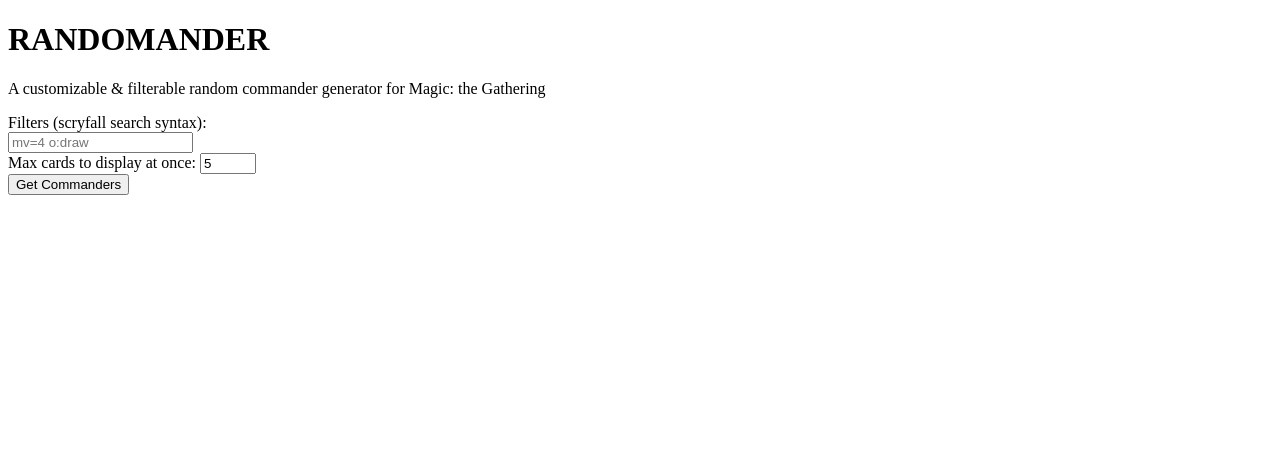
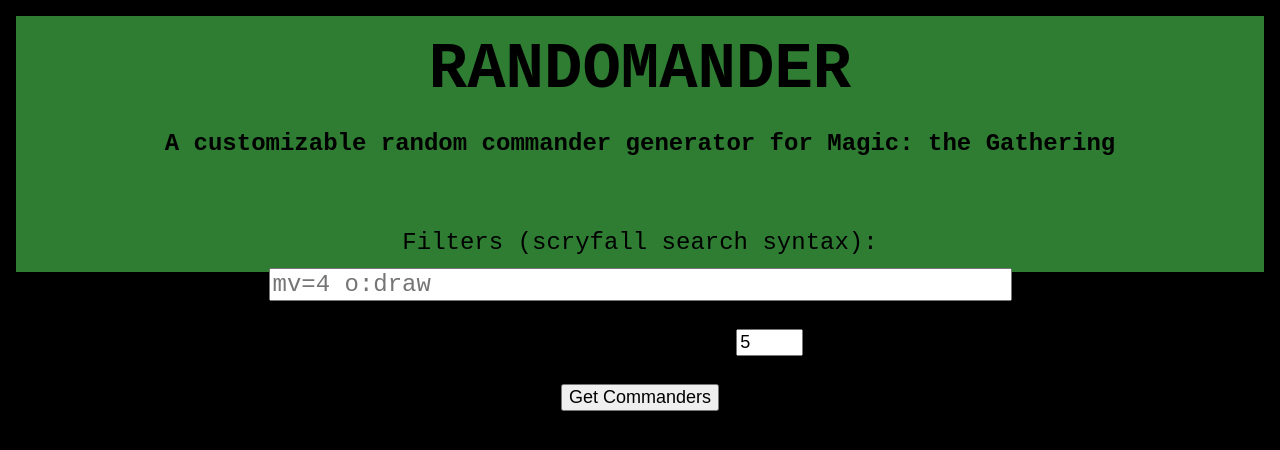
Before and after one commit to boltmarrow/randomander, a plain HTML site: page index.html in a window 1280 px wide. Drawn offline with Linux system fonts and the light colour scheme.

Commit message:
make HTML prettier

```diff
--- a/index.html
+++ b/index.html
@@ -1,28 +1,70 @@
 <!DOCTYPE html>
 <html>
+<head>
+    <style>
+        body {font-family: "Courier New", sans-serif; background-color: black; margin: 1em}
+        h1 {text-align: center; font-size: 4em; margin:0em;}
+        h3 {text-align: center; font-size: 1.5em; margin-bottom: 3em;}
+        form {font-size: 1.5em;}
+        #top {
+            background-color: #2E7D32;
+            text-align: center;
+            max-width:100vw;
+            max-height:20vw;
+            margin:0em;
+        }
+        #outputDiv {
+            background-color: black;
+            text-align: center;
+            max-width:100vw;
+            color: white;
+        }
+        #filter {
+            font-family: "Courier New";
+            font-size: 1em;
+            margin-top: 0.5em;
+        }
+        #displayCnt {
+            font-size: 0.75em;
+        }
+        #loadDocButton {
+            font-size: 0.75em;
+        }
+
+    </style>
+    <title>Randomander - A customizable random commander generator for MTG</title>
+</head>
 <body>
-    <h1>RANDOMANDER</h1>
-    <p>A customizable & filterable random commander generator for Magic: the Gathering</p>
+    <div id="top">
+        <br>
+        <h1>RANDOMANDER</h1>
+        <h3>A customizable random commander generator for Magic: the Gathering</h3>
 
-    <form>
+        <form>
             <label for="filter">Filters (scryfall search syntax): </label><br>
-            <input type="text" id="filter" name="filter" placeholder="mv=4 o:draw" oninput="filterUpdate()"><br>
-            <label for="displayCnt">Max cards to display at once: </label>
-            <input type="number" id="displayCnt" name="displayCnt" min="1" max="50" value="5"><br>
-    </form>
+            <input type="text" id="filter" name="filter" size="50" placeholder="mv=4 o:draw" oninput="filterUpdate()">
+            <br><br>
+            <label for="displayCnt">Cards per search: </label>
+            <input type="number" id="displayCnt" name="displayCnt" min="1" max="50" value="5">
+            <br><br>
+            <button type="button" id="loadDocButton" onclick="loadDoc()">Get Commanders</button>
+        </form>
 
-    <button type="button" id="loadDocButton" onclick="loadDoc()">Get Commanders</button>
+        <br>
+        <br>
+    </div>
+    <br>
     <div id="outputDiv"></div>
 <script>
 
 // global list of cards to pick commanders from (for use across async API requests)
 var cardList = [];
 // global var to track last searched filter
-var lastFilter = "";
+var lastFilter = null;
 
 // display some html in the output div
 function outputHTML(out) {
-    document.getElementById("outputDiv").innerHTML = out;
+    document.getElementById("outputDiv").innerHTML = `<br>${out}<br><br>`;
 }
 // updates the form when the filter is changed to signal slower loading times (requests cached are filter-specific)
 function filterUpdate() {
@@ -30,10 +72,8 @@
     if (document.getElementById("filter").value == lastFilter) {
         // filter hasn't changed from last search
         out = "Reroll Commanders (same filter)";
-        console.log(`same`);
     } else {
         out = "Get Commanders";
-        console.log(`diff is prev "${lastFilter}", now "${document.getElementById("filter").value}"`);
     }
 
     document.getElementById("loadDocButton").innerHTML = out;
```
